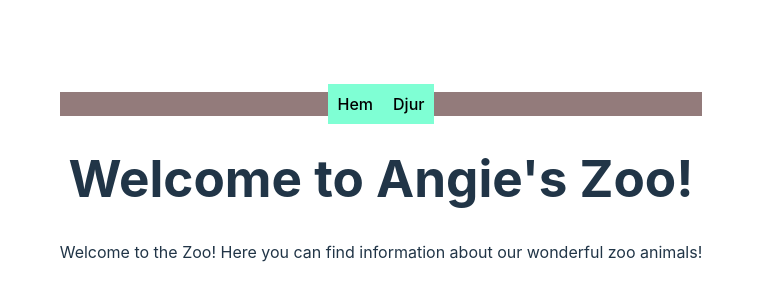
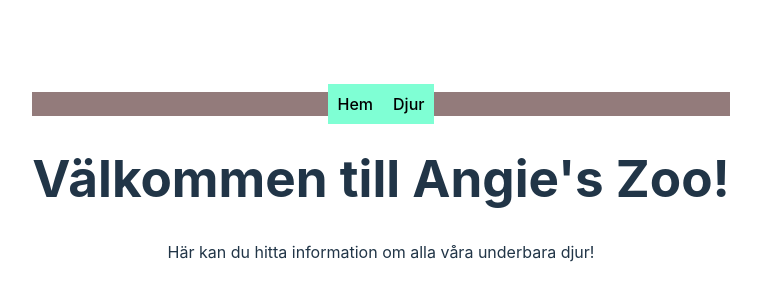
Before and after one commit to Ayngie/the-zoo_REACT, a React (Vite) app: page / in a window 1280 px wide. Shown: the part 214-514 px from the top of the page, without its empty margins (259-1020 px from the left). Built offline with nearby package versions, Linux system fonts and the light colour scheme.

Commit message:
(refactor): tagit bort bortkommenterad kod

```diff
--- a/src/components/Animal/Animal.tsx
+++ b/src/components/Animal/Animal.tsx
@@ -1,7 +1,7 @@
 import "./Animal.scss";
 import { IAnimalFullDescription } from "../../models/IAnimalFullDescription";
 import { Link } from "react-router-dom";
-import { MouseEvent, useState } from "react";
+import { useState } from "react";
 import * as luxon from "luxon";
 import { IAnimal } from "../../models/IAnimal";
 
--- a/src/pages/AnimalList/AnimalList.tsx
+++ b/src/pages/AnimalList/AnimalList.tsx
@@ -12,11 +12,9 @@ export const Animals = () => {
     const animalListFromLS: IAnimal[] = JSON.parse(
       localStorage.getItem("storedList") || "[]"
     );
-    //fyll på listan från LS:
     if (animalListFromLS.length > 0) {
       setAnimalList(animalListFromLS);
     } else {
-      //fyll på listan från API:
       getAnimals().then((animalsData) => {
         setAnimalList(animalsData);
       });
--- a/src/pages/AnimalView.tsx
+++ b/src/pages/AnimalView.tsx
@@ -9,7 +9,6 @@ function AnimalView() {
   const animalListFromLS: IAnimal[] = JSON.parse(
     localStorage.getItem("storedList") || "[]"
   );
-  // console.log("AnimalList in AnimalView:", animalList);
 
   const currentAnimal = animalListFromLS.find(
     (animal) => animal.id.toString() === params.id
--- a/src/pages/Home.tsx
+++ b/src/pages/Home.tsx
@@ -4,11 +4,8 @@ function Home() {
   return (
     <>
       <Navbar></Navbar>
-      <h1>Welcome to Angie's Zoo!</h1>
-      <p>
-        Welcome to the Zoo! Here you can find information about our wonderful
-        zoo animals!
-      </p>
+      <h1>Välkommen till Angie's Zoo!</h1>
+      <p>Här kan du hitta information om alla våra underbara djur!</p>
     </>
   );
 }
```
